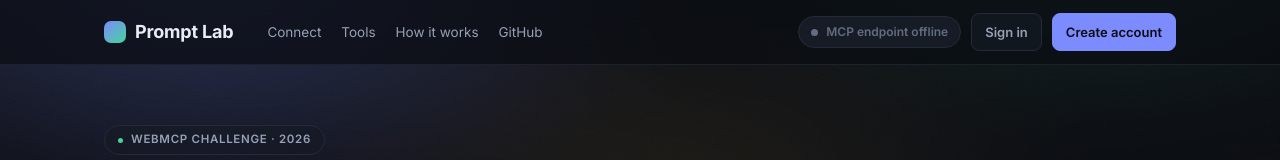
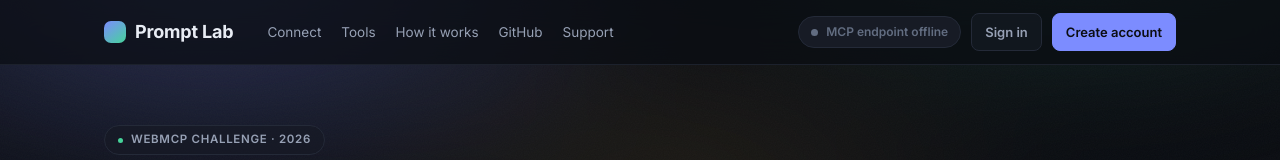
Before and after one commit to jasonyannn/prompt-lab, a React (Vite) app: page / in a window 1280 px wide. Shown: the top 160 px of the page. Built offline with nearby package versions, Linux system fonts and the light colour scheme; no server answers.

Commit message:
Jason - Landing Page Support (UI)

```diff
--- a/src/components/Landing.tsx
+++ b/src/components/Landing.tsx
@@ -281,6 +281,10 @@ export function Landing({ webmcp, remoteMcp, onEnter }: Props) {
               rel="noreferrer"
             >
               GitHub
+            </a>
+            <a className="lp-support" href={SUPPORT_URL} target="_blank" rel="noreferrer">
+              Support
+              <span className="visually-hidden"> Prompt Lab on Ko-fi (opens in a new tab)</span>
             </a>
           </nav>
 
```
